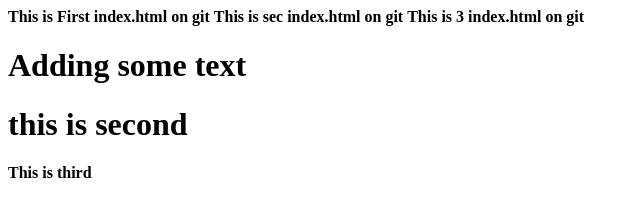
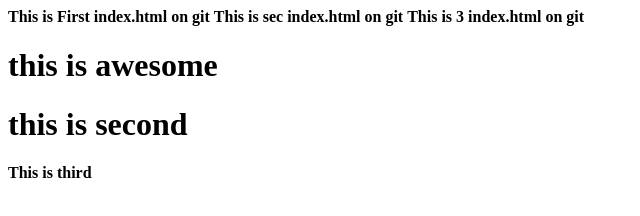
Before and after one commit to avadhuts-cuelogic/angularWork, a plain HTML site: page index.html in a window 1280 px wide. Shown: the whole page, without its empty margins (0-640 px from the left). Drawn offline with Linux system fonts and the light colour scheme.

Commit message:
trying without pull in index

```diff
--- a/index.html
+++ b/index.html
@@ -4,7 +4,8 @@
   	 <b> This is First index.html on git</b>
   	 <b> This is sec index.html on git</b>
   	 <b> This is 3 index.html on git</b>
-     <h1>Adding some text</h1>
+
+     <h1>this is awesome</h1>
      <h1>this is second</h1>
      <b>This is third</b>
   </body>
```
